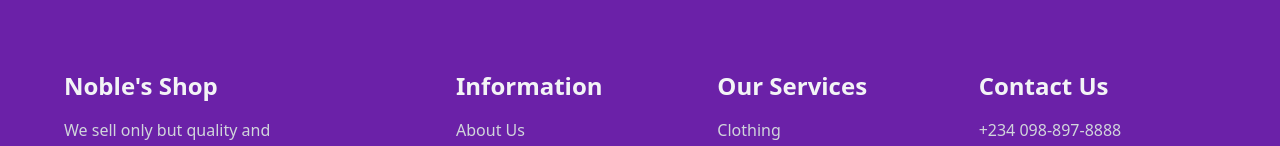
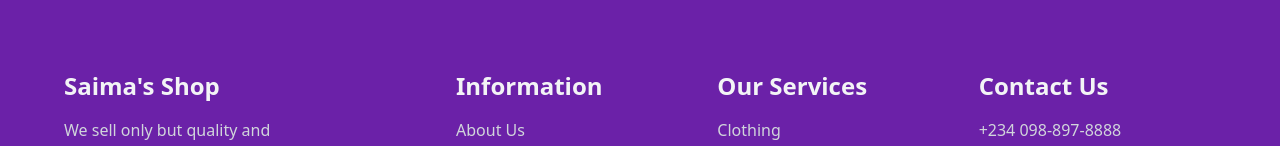
Before and after one commit to Saima2025/ecommerceVue, a Vue app: page /products in a window 1280 px wide. Shown: the part 866-1012 px from the top of the page. Built offline with nearby package versions, Linux system fonts and the light colour scheme; no server answers.

Commit message:
organized code

```diff
--- a/src/components/Footer.vue
+++ b/src/components/Footer.vue
@@ -9,7 +9,7 @@
         <div class="bg-purple-800 py-32 PX-4">
             <div class="max-w-6xl gap-6 mx-auto grid grid-cols-1 md:grid-cols-9">
                 <div class="md:col-span-3 py-3 space-y-4">
-                    <div class="text-2xl font-bold text-gray-100">Noble's Shop</div>
+                    <div class="text-2xl font-bold text-gray-100">Saima's Shop</div>
                     <div class="text-gray-300 w-60 pr-0">We sell only but quality and first grade Hoddies, Joggers, Shorts and lot more.</div>
                 </div>
                 <div class="md:col-span-2 py-3 space-y-4">
--- a/src/components/Products.vue
+++ b/src/components/Products.vue
@@ -132,7 +132,6 @@ export default {
     },
     //search api for all filters
     searchProduct(newQuery) {
-      console.log('bbbbbbbbbbbb');
       if (this.selectedFilter === 'delArea' && this.searchQuery?.length == 1) {
         this.searchQuery = 0 + this.searchQuery
       }
--- a/src/main.js
+++ b/src/main.js
@@ -1,8 +1,6 @@
 import { createApp } from 'vue'
 import App from './App.vue'
-// import './index.css'
 import router from './router'
-// import '@/assets/tailwind.css';
 import './assets/tailwind.css'
 
 createApp(App).use(router).mount('#app')
--- a/src/views/ProductDetails.vue
+++ b/src/views/ProductDetails.vue
@@ -71,9 +71,6 @@ import FooterComponent from '../components/Footer.vue'
 import { apiHeader } from '../services/api'
 
 export default {
-    activated() {
-        window.scrollTo(0, 0);
-    },
     data(){
         return{
             currentImg : 0,
--- a/src/views/ProductList.vue
+++ b/src/views/ProductList.vue
@@ -1,5 +1,4 @@
 <script setup>
-// import PageHeader from '../components/Header.vue'
 import Products from '../components/Products.vue'
 import FooterComponent from '../components/Footer.vue'
 </script>
```
Also changed, not shown: src/App.vue (+0 -48 lines).
